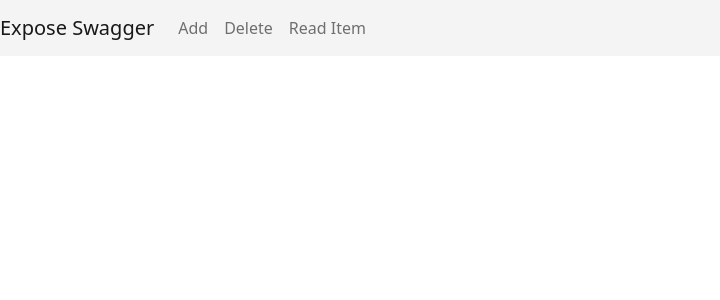
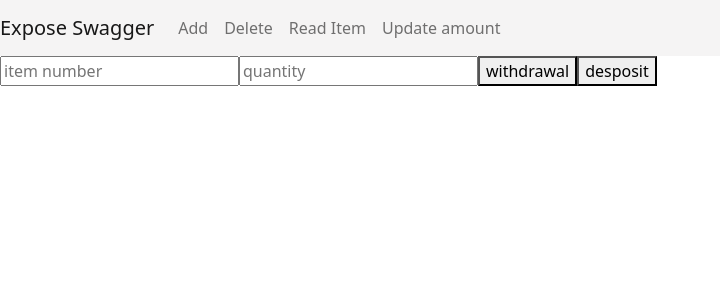
Before and after one commit to amitai1992/Swagger-api-catalog, an Angular app in the folder SwaggerAPI/src/main/resources/swagger-app/: page /update in a window 1280 px wide. Before the commit this address led to /. Shown: the top 300 px of the page, without its empty margins (0-720 px from the left). Built offline with nearby package versions, Linux system fonts and the light colour scheme.

Commit message:
client side work

```diff
--- a/SwaggerAPI/src/main/resources/swagger-app/src/app/app-routing.module.ts
+++ b/SwaggerAPI/src/main/resources/swagger-app/src/app/app-routing.module.ts
@@ -3,11 +3,13 @@
 import {AddComponent} from './add/add.component';
 import { DeleteComponent } from './delete/delete.component';
 import { ReadItemComponent } from './read-item/read-item.component';
+import { UpdateItemComponent } from './update-item/update-item.component';
 
 const routes: Routes = [
   {path:'add', component:AddComponent},
   {path:'delete', component:DeleteComponent},
-  {path:'read', component:ReadItemComponent}
+  {path:'read', component:ReadItemComponent},
+  {path:'update', component:UpdateItemComponent}
 ];
 
 @NgModule({
--- a/SwaggerAPI/src/main/resources/swagger-app/src/app/app.component.html
+++ b/SwaggerAPI/src/main/resources/swagger-app/src/app/app.component.html
@@ -11,6 +11,9 @@
       <li class="nav-item active">
         <a class="nav-link" routerLink="/read">Read Item</a>
       </li>
+      <li class="nav-item active">
+        <a class="nav-link" routerLink="/update">Update amount</a>
+      </li>
     </ul>
   </div>
 </nav>
--- a/SwaggerAPI/src/main/resources/swagger-app/src/app/item.service.ts
+++ b/SwaggerAPI/src/main/resources/swagger-app/src/app/item.service.ts
@@ -25,7 +25,12 @@
   }
 
   desposit(id:number, quantity:number): Observable<any> {
-    return this.http.get(`${this.url}despositQuantity?item_no=${id}&quantity=${quantity}`);
+
+    return this.http.post(`${this.url}despositQuantity?quantity=${quantity}`, id);
+  }
+
+  withdrawal(id:number, quantity:number): Observable<any> {
+    return this.http.post(`${this.url}withdrawalquantity?quantity=${quantity}`, id);
   }
 
 }
--- a/SwaggerAPI/src/main/resources/swagger-app/src/app/update-item/update-item.component.html
+++ b/SwaggerAPI/src/main/resources/swagger-app/src/app/update-item/update-item.component.html
@@ -1,6 +1,6 @@
 <form #data="ngForm"  ngNativeValidate>
     <input [(ngModel)] = "data.id" type="number" name="id" placeholder="item number" required>
-    <input [(ngModel)] = "data.inventory_code" type="number" name="inventory_code" placeholder="item number" required>
-    <button type="submit" (ngSubmit)="withdrawal(data.value)">withdrawal</button>
-    <button type="submit" (ngSubmit)="desposit(data.value)">desposit</button>
+    <input [(ngModel)] = "data.quantity" type="number" name="quantity" placeholder="quantity" required>
+    <button type="submit" (click)="withdrawal(data.value)">withdrawal</button>
+    <button type="submit" (click)="desposit(data.value)">desposit</button>
 </form>
--- a/SwaggerAPI/src/main/resources/swagger-app/src/app/update-item/update-item.component.ts
+++ b/SwaggerAPI/src/main/resources/swagger-app/src/app/update-item/update-item.component.ts
@@ -1,4 +1,5 @@
 import { Component, OnInit } from '@angular/core';
+import { ItemService } from '../item.service';
 
 @Component({
   selector: 'app-update-item',
@@ -7,7 +8,19 @@
 })
 export class UpdateItemComponent implements OnInit {
 
-  constructor() { }
+  constructor(private service: ItemService) { }
+
+  withdrawal(data) {
+    this.service.withdrawal(data.id, data.quantity).subscribe(res => {
+      alert(res.response);
+    });
+  }
+
+  desposit(data) {
+    this.service.desposit(data.id, data.quantity).subscribe(res => {
+      alert(res.response);
+    });
+  }
 
   ngOnInit(): void {
   }
```
Also changed, not shown: 2 other files (tests, documents, lock files or other folders).
